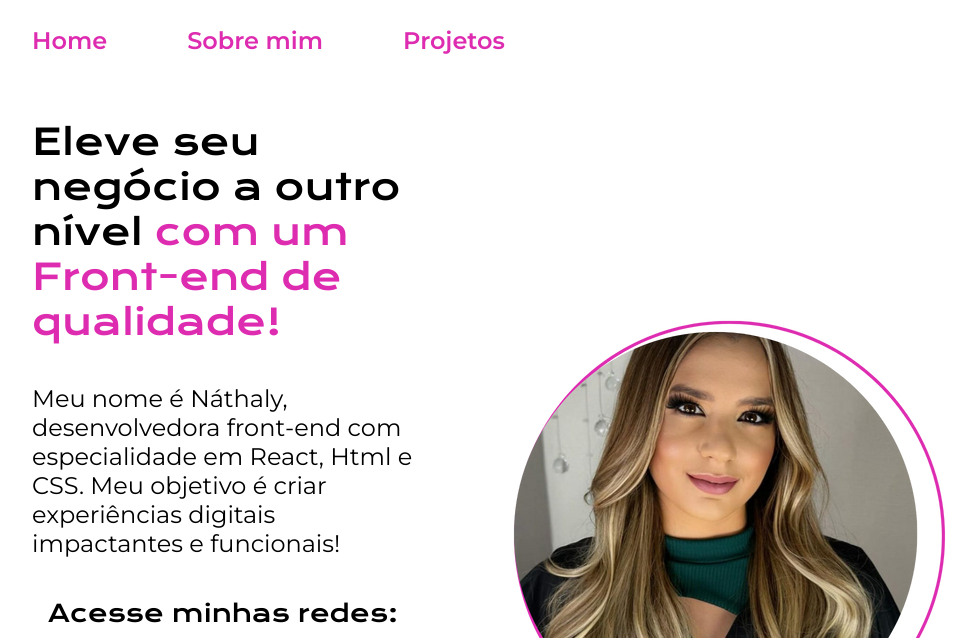
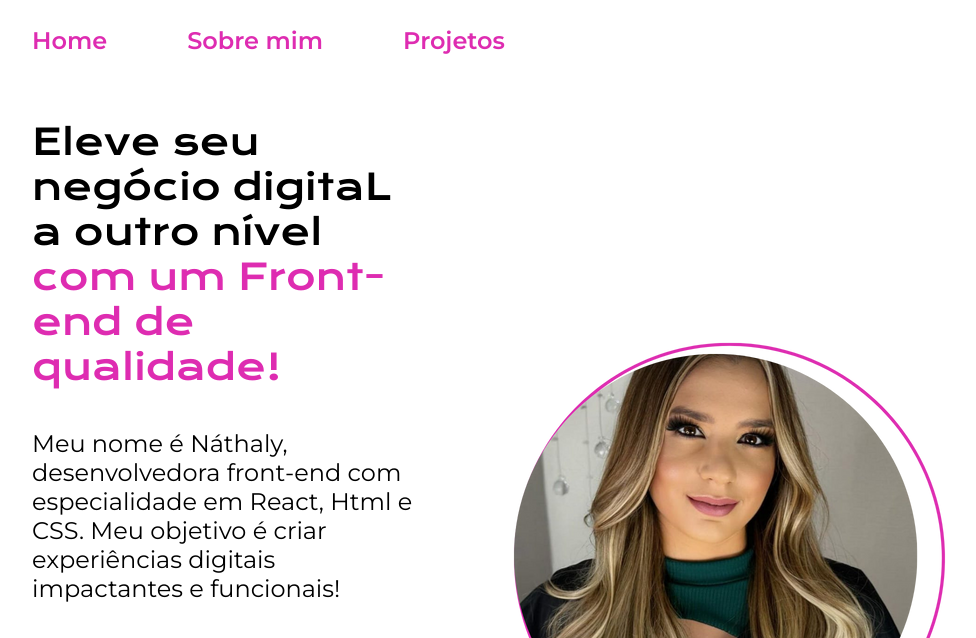
Before and after one commit to Natysilvadev/portifolio-p, a plain HTML site: page index.html in a window 1280 px wide. Shown: the top 638 px of the page, without its empty margins (160-1136 px from the left). Drawn offline with nearby package versions, Linux system fonts and the light colour scheme.

Commit message:
Add files via upload

```diff
--- a/index.html
+++ b/index.html
@@ -18,7 +18,7 @@
     </header>
     <main class="apresentacao">
         <section class="apresentacao_conteudo">
-            <h1 class="apresentacao_conteudo_titulo"> Eleve seu negócio a outro nível
+            <h1 class="apresentacao_conteudo_titulo"> Eleve seu negócio digitaL a outro nível
                 <span class="titulo-destaque">com um Front-end de qualidade!</span>
             </h1>
             <p class="apresentacao_conteudo_texto"> Meu nome é Náthaly, desenvolvedora front-end com especialidade em
```
